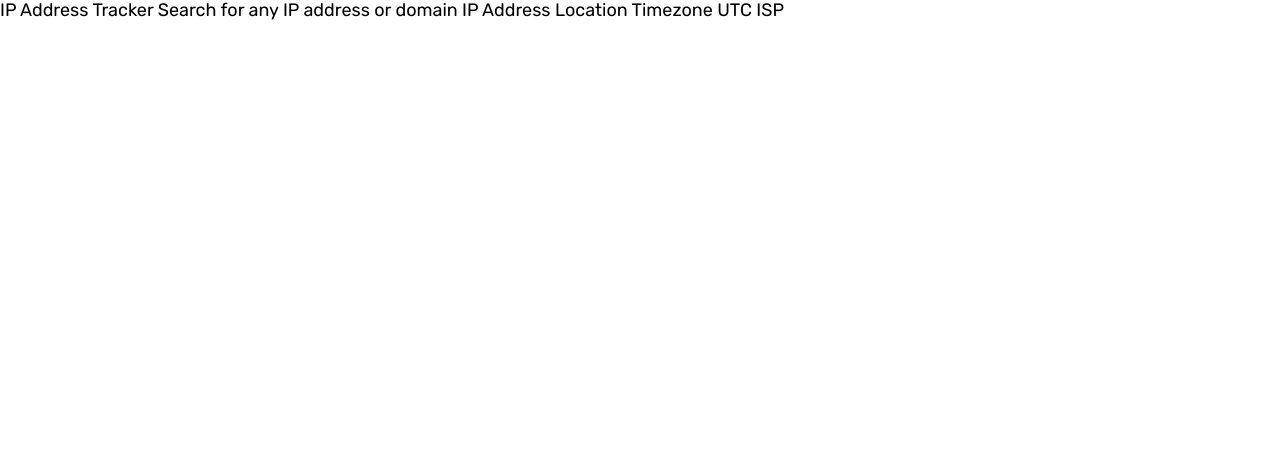
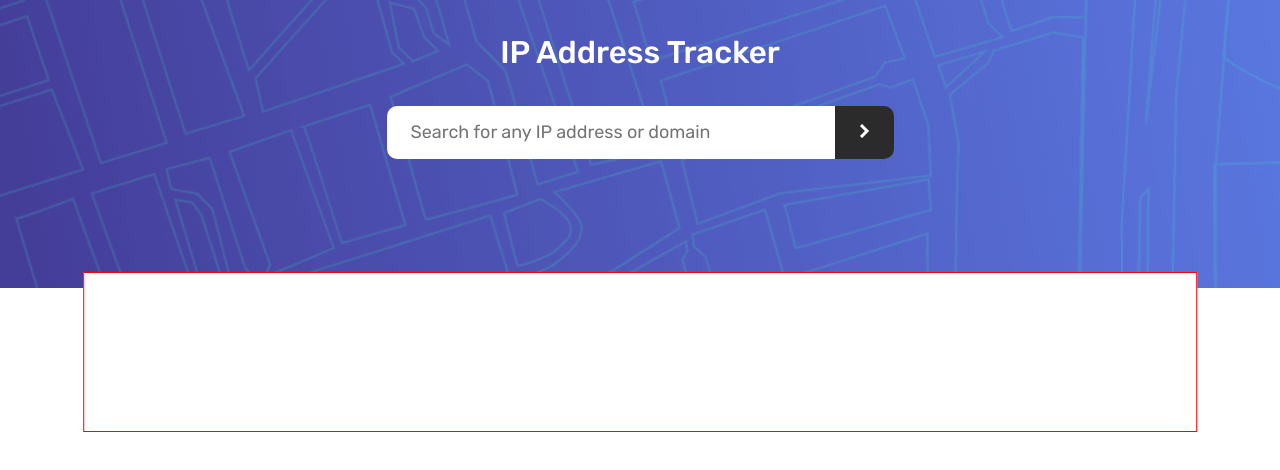
Before and after one commit to Minard-NG/IP-Address-Tracker, a plain HTML site: page index.html in a window 1280 px wide. Drawn offline with Linux system fonts and the light colour scheme.

Commit message:
completed header section styles

```diff
--- a/css/_globals.scss
+++ b/css/_globals.scss
@@ -1,10 +1,17 @@
 *{
+    padding: 0; margin:0;
     box-sizing: border-box;
 }
 html{
     font-size: 100%;
 }
+
+//Variables
+$veryDarkGray: hsl(0, 0%, 17%);
+$darkGray: hsl(0, 0%, 59%);
+
 body{
     font-family: 'Rubik', sans-serif;
     font-size: 1.125rem;
+    font-weight: 400;
 }
--- a/css/_header.scss
+++ b/css/_header.scss
@@ -0,0 +1,67 @@
+.header{
+    width: 100%;
+    height: 36vh;
+    background-image: url('../images/pattern-bg.png');
+    background-repeat: no-repeat;
+    background-size: cover;
+    background-position: left center;
+    text-align: center;
+    position: relative;
+    z-index: 0;
+
+    h1{
+        margin: 0;
+        padding: 1.875rem 0rem;
+        font-size: calc(1rem + 1.2vw);
+        color: white;
+        font-weight: 500;
+    }
+
+    form{
+        margin:0 auto; padding:0;
+        width: 87%;
+        max-width: 560px;
+        display: flex;
+        justify-content: center;
+
+
+        input, button{
+            padding: 1rem 1.5rem;
+            border: 0; outline:0;
+
+            &:hover{
+                cursor: pointer;
+            }
+        }
+        input[type="text"]{
+            width: 80%;
+            font-size: 1.125rem;
+            border-radius: 10px 0px 0px 10px;
+        }
+
+        button{
+            background-color: $veryDarkGray;
+            border-radius: 0px 10px 10px 0px;
+        }
+    }
+
+    #info{
+        width: 87%;
+        max-width: 1120px;
+        background-color: white;
+        height: 20vh;
+        position: absolute;
+        bottom: -50%;
+        left: 50%;
+        transform: translateX(-50%);
+        border: 1px solid red;
+    }
+}
+
+@media only screen and (min-width: 768px){
+    .header{
+        h1{
+            padding: 2.1875rem 0rem;
+        }
+    }
+}
--- a/css/_main.scss
+++ b/css/_main.scss
@@ -0,0 +1,3 @@
+#map{
+    height: 64vh;
+}
--- a/index.html
+++ b/index.html
@@ -11,15 +11,31 @@
 </head>
 <body>
 
-  IP Address Tracker
+  <header class="header">
+    <h1>IP Address Tracker</h1>
+    <form action="./">
+    <input type="text" name="address_input" id="address_input" placeholder="Search for any IP address or domain" />
+    <button>
+      <img src="./images/icon-arrow.svg" alt="arrow icon">
+    </button>
+    </form>
 
-  Search for any IP address or domain
+    <div id="info"></div>
+  </header>
 
-  IP Address
-  Location
-  Timezone
-    UTC <!-- add offset value dynamically using the API -->
-  ISP
+  <main id="map">
+
+  </main>
 
 </body>
 </html>
+
+<!-- IP Address Tracker
+
+Search for any IP address or domain
+
+IP Address
+Location
+Timezone
+  UTC  add offset value dynamically using the API
+ISP -->
```
Also changed, not shown: css/style.css, 1 other file.
